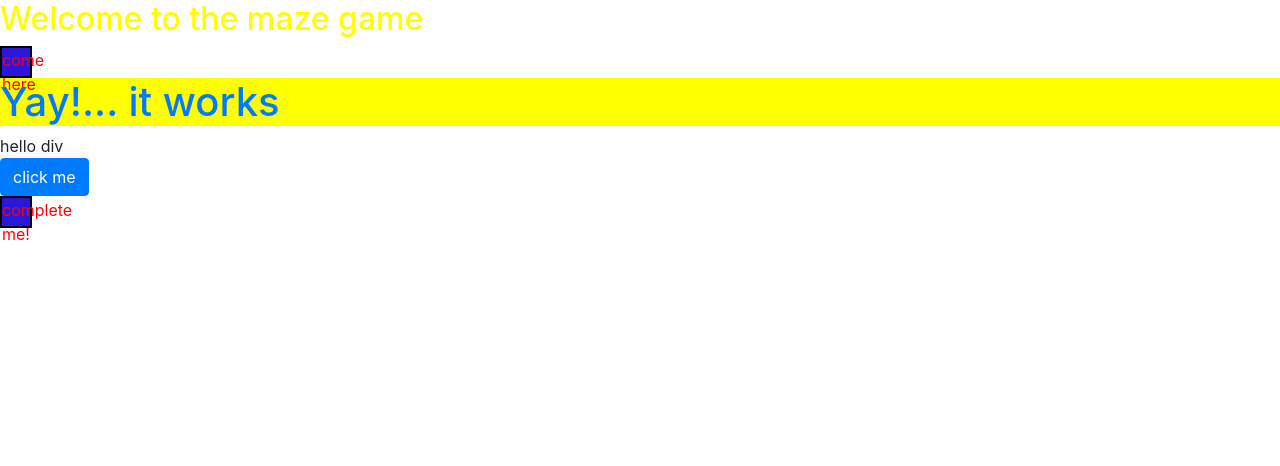
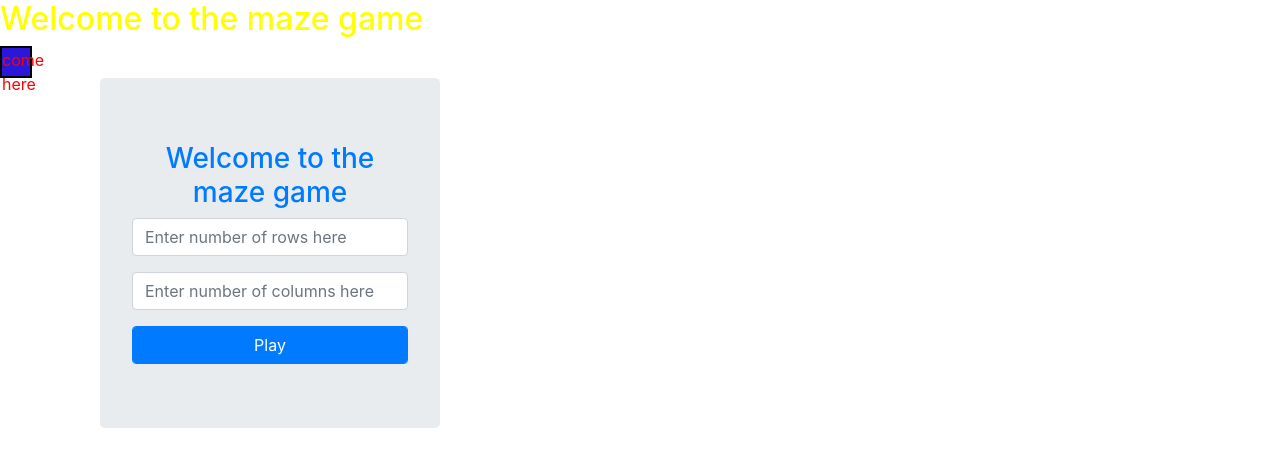
Before and after one commit to Daymorelah/front-end-task, a React app: page /welcome in a window 1280 px wide. Shown: the top 466 px of the page. Built offline with nearby package versions, Linux system fonts and the light colour scheme.

Commit message:
fix bug preventing page to load properly

```diff
--- a/package.json
+++ b/package.json
@@ -28,6 +28,7 @@
     "file-loader": "^1.1.11",
     "nodemon": "^1.17.3",
     "style-loader": "^0.20.3",
+    "url-loader": "^1.0.1",
     "webpack": "^4.5.0",
     "webpack-cli": "^2.0.14",
     "webpack-dev-middleware": "^3.1.2",
--- a/src/Components/app.jsx
+++ b/src/Components/app.jsx
@@ -1,13 +1,14 @@
 import React from 'react';
+import PropTypes from 'prop-types';
 
-const App = () => (
+const App = props => (
   <div>
-    <h1 className="text-primary">Yay!... it works </h1>
-    <div>hello div</div>
-    <button className="btn btn-primary">click me</button>
-    <div className="gameboxs" />
-    <p id="gamebox" > complete me!</p>
+    {props.children}
   </div>
 );
 
+App.propTypes = {
+  children: PropTypes.objectOf(PropTypes.any).isRequired,
+};
+
 export default App;
--- a/src/routes.jsx
+++ b/src/routes.jsx
@@ -1,12 +1,16 @@
 import React from 'react';
 import { Route, Switch } from 'react-router-dom';
 import App from './Components/app';
+import Board from './Components/board';
+import Welcome from './Components/welcome';
 
-const showoff = 'water';
 const Routes = () => (
   <Switch>
     <App path="/" component={App}>
-      <Route path="/about" component={showoff} />
+      <Switch>
+        <Route path="/welcome" component={Welcome} />
+        <Route exact path="/play" component={Board} />
+      </Switch>
     </App>
   </Switch>
 );
--- a/src/style.css
+++ b/src/style.css
@@ -1,12 +1,13 @@
 
-#gamebox{
-  border: 2px solid #000;
-  height: 2em;
-  width: 2em;
-  background-color: rgb(42, 23, 218);
-  color: red;
+
+#board{
+  width: 300px;
+  display: flex;
+  flex-wrap: wrap;
 }
-
-h1{
-  background-color: yellow;
+.boardSquare{
+  text-decoration: none;
+  border: 2px solid #cd853f;
+  height: 50px;
+  width: 50px;
 }
--- a/webpack.config.dev.js
+++ b/webpack.config.dev.js
@@ -43,8 +43,16 @@ export default {
         test: /\.(woff|woff2)$/,
         loader: 'url?prefix=font/&limit=5000',
       },
-      { test: /\.ttf(\?v=\d+\.\d+\.\d+)?$/, loader: 'url?limit=10000&mimetype=application/octet-stream' },
-      { test: /\.svg(\?v=\d+\.\d+\.\d+)?$/, loader: 'url?limit=10000&mimetype=image/svg+xml' },
+      {
+        test: /\.(png|jp(e*)g|svg)$/,
+        use: [{
+          loader: 'url-loader',
+          options: {
+            limit: 8000, // Convert images < 8kb to base64 strings
+            name: 'images/[hash]-[name].[ext]',
+          },
+        }],
+      },
     ],
   },
   resolve: {
```
Also changed, not shown: src/Images/mario.png (added), 1 other file (tests, documents, lock files or other folders).
